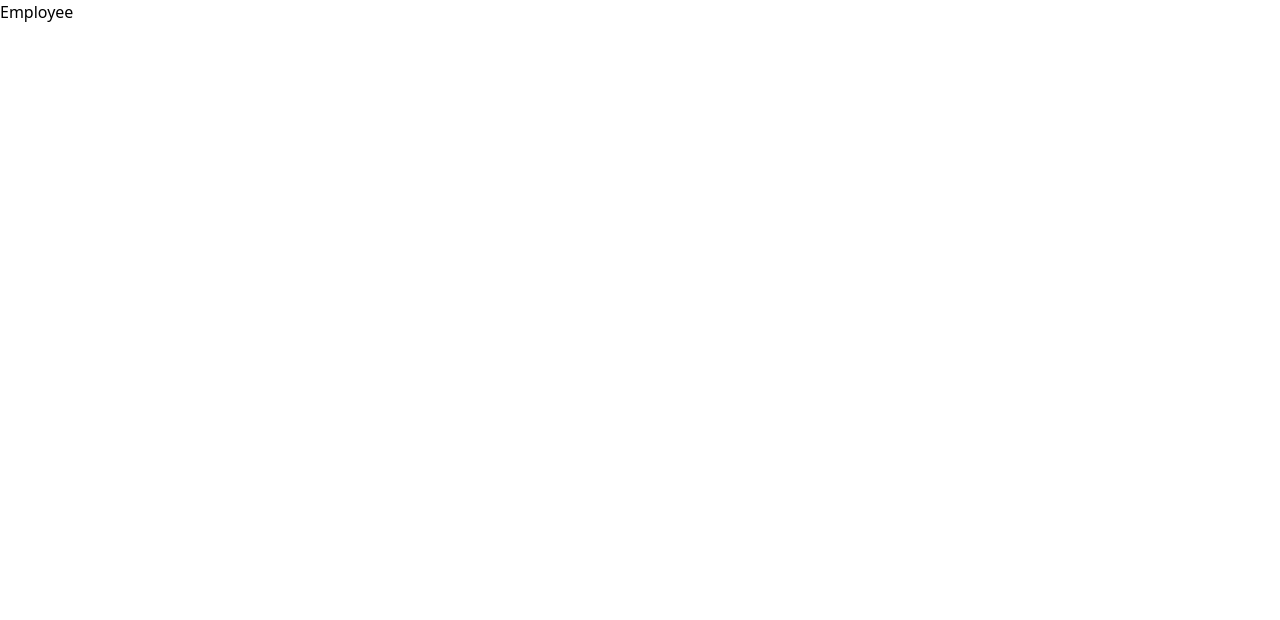
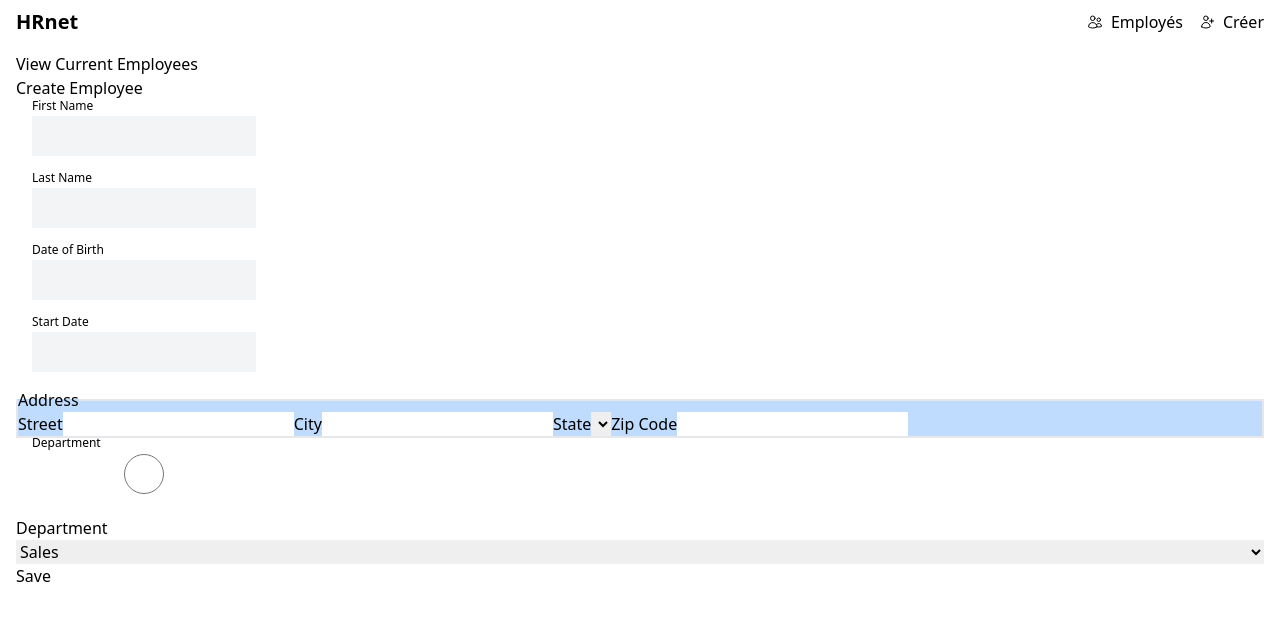
Before and after one commit to erischon/HRnet, a React (Vite) app: page /employee/create in a window 1280 px wide. Shown: the top 620 px of the page. Built offline with nearby package versions, Linux system fonts and the light colour scheme.

Commit message:
app structure

```diff
--- a/package.json
+++ b/package.json
@@ -12,6 +12,7 @@
   "dependencies": {
     "react": "^18.2.0",
     "react-dom": "^18.2.0",
+    "react-icons": "^4.9.0",
     "react-router-dom": "^6.11.2"
   },
   "devDependencies": {
--- a/src/App.jsx
+++ b/src/App.jsx
@@ -1,11 +1,8 @@
-import CreateEmployee from "./pages/CreateEmployee-page";
-
 function App() {
   return (
-    <>
-      <h1 className="">HRnet</h1>
-      <CreateEmployee />
-    </>
+    <div className="flex flex-col gap-4 items-center justify-center w-full h-screen">
+      <h1 className="text-4xl font-semibold">HRnet</h1>
+    </div>
   );
 }
 
--- /dev/null
+++ b/src/components/layout/Root.jsx
@@ -0,0 +1,34 @@
+import { Outlet, Link } from "react-router-dom";
+import { HiOutlineUserPlus, HiOutlineUsers } from "react-icons/hi2";
+
+function Root() {
+  return (
+    <div className="mx-4 mt-2">
+      <header className="flex justify-between items-center mb-4">
+        <h1 className="text-xl font-bold">
+          <Link to="/">HRnet</Link>
+        </h1>
+
+        <nav className="flex gap-4">
+          <Link
+            to="/employee"
+            className="flex items-center gap-2 hover:text-gray-400"
+          >
+            <HiOutlineUsers />
+            Employés
+          </Link>
+          <Link
+            to="/employee/create"
+            className="flex items-center gap-2 hover:text-gray-400"
+          >
+            <HiOutlineUserPlus />
+            Créer
+          </Link>
+        </nav>
+      </header>
+
+      <Outlet />
+    </div>
+  );
+}
+export default Root;
--- a/src/main.jsx
+++ b/src/main.jsx
@@ -1,22 +1,34 @@
 import ReactDOM from "react-dom/client";
 import { RouterProvider, createBrowserRouter } from "react-router-dom";
 
+import ErrorPage from "./pages/Error-page.jsx";
 import CreateEmployee from "./pages/CreateEmployee-page.jsx";
 import Employee from "./pages/Employee-page.jsx";
 
 import "./index.css";
 import React from "react";
+import App from "./App.jsx";
+import Root from "./components/layout/Root.jsx";
 
 /**
  * @description The router of the application.
  */
 const router = createBrowserRouter([
   {
-    path: "/employee",
-    element: <Employee />,
+    path: "/",
+    element: <Root />,
+    errorElement: <ErrorPage />,
     children: [
       {
-        path: "create",
+        path: "/",
+        element: <App />,
+      },
+      {
+        path: "employee/",
+        element: <Employee />,
+      },
+      {
+        path: "employee/create",
         element: <CreateEmployee />,
       },
     ],
--- a/src/pages/CreateEmployee-page.jsx
+++ b/src/pages/CreateEmployee-page.jsx
@@ -1,10 +1,12 @@
+import { Link } from "react-router-dom";
+
 import Row from "../components/Row";
 
 function CreateEmployee() {
   return (
     <>
       <div className="">
-        <a href="employee-list.html">View Current Employees</a>
+        <Link to="/employee">View Current Employees</Link>
 
         <h2>Create Employee</h2>
         <form action="#" id="create-employee" className="flex flex-col">
--- /dev/null
+++ b/src/pages/Error-page.jsx
@@ -0,0 +1,17 @@
+import { useRouteError } from "react-router-dom";
+
+export default function ErrorPage() {
+  const error = useRouteError();
+
+  console.error("Throwing error: ", error);
+
+  return (
+    <div className="flex flex-col gap-4 items-center justify-center w-full h-screen">
+      <h1 className="text-4xl font-semibold">Oops!</h1>
+
+      <p className="text-xl ">Sorry, an unexpected error has occurred.</p>
+
+      <p className="italic">{error.statusText || error.message}</p>
+    </div>
+  );
+}
```
Also changed, not shown: 1 other file (tests, documents, lock files or other folders).
